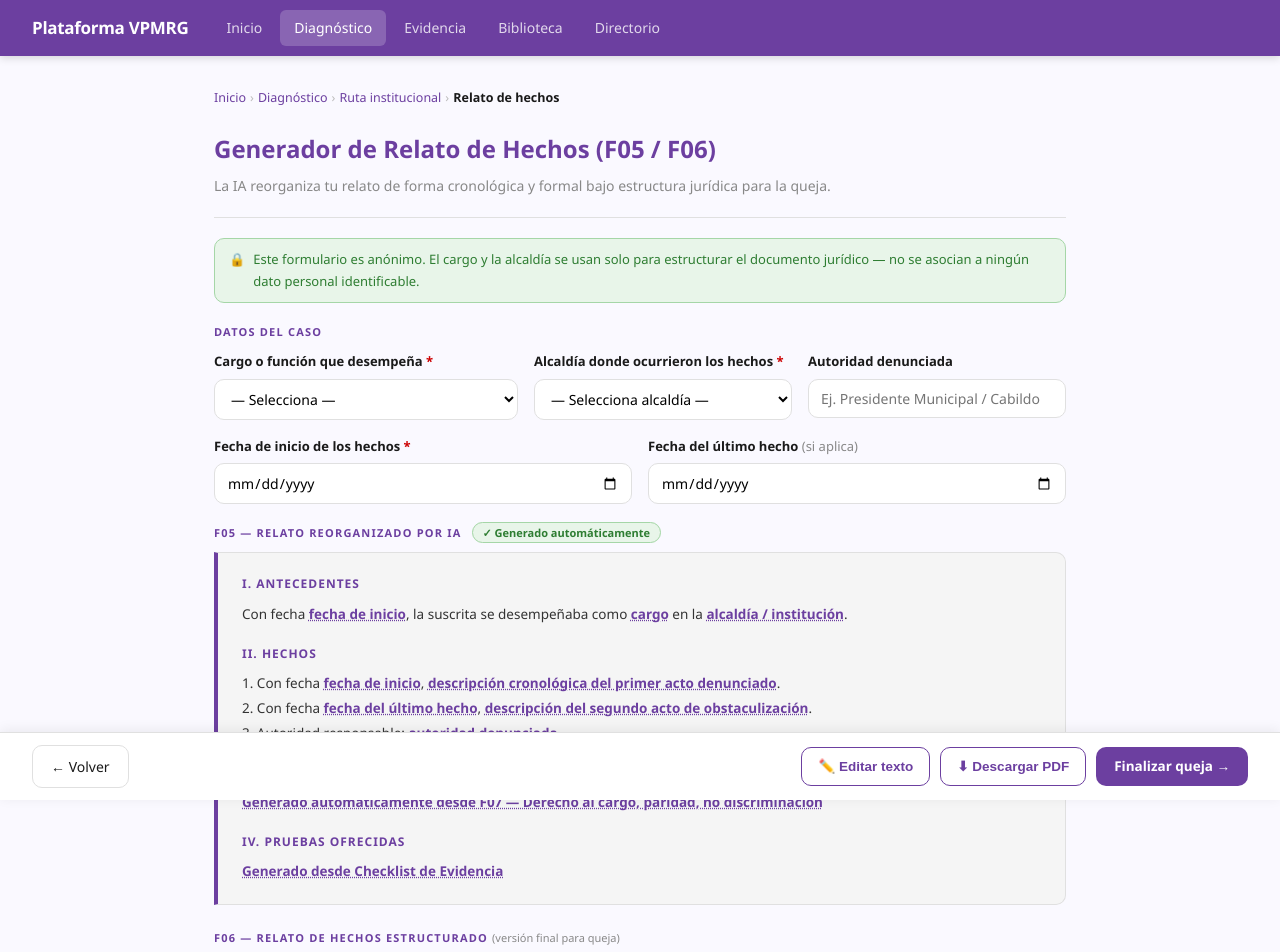
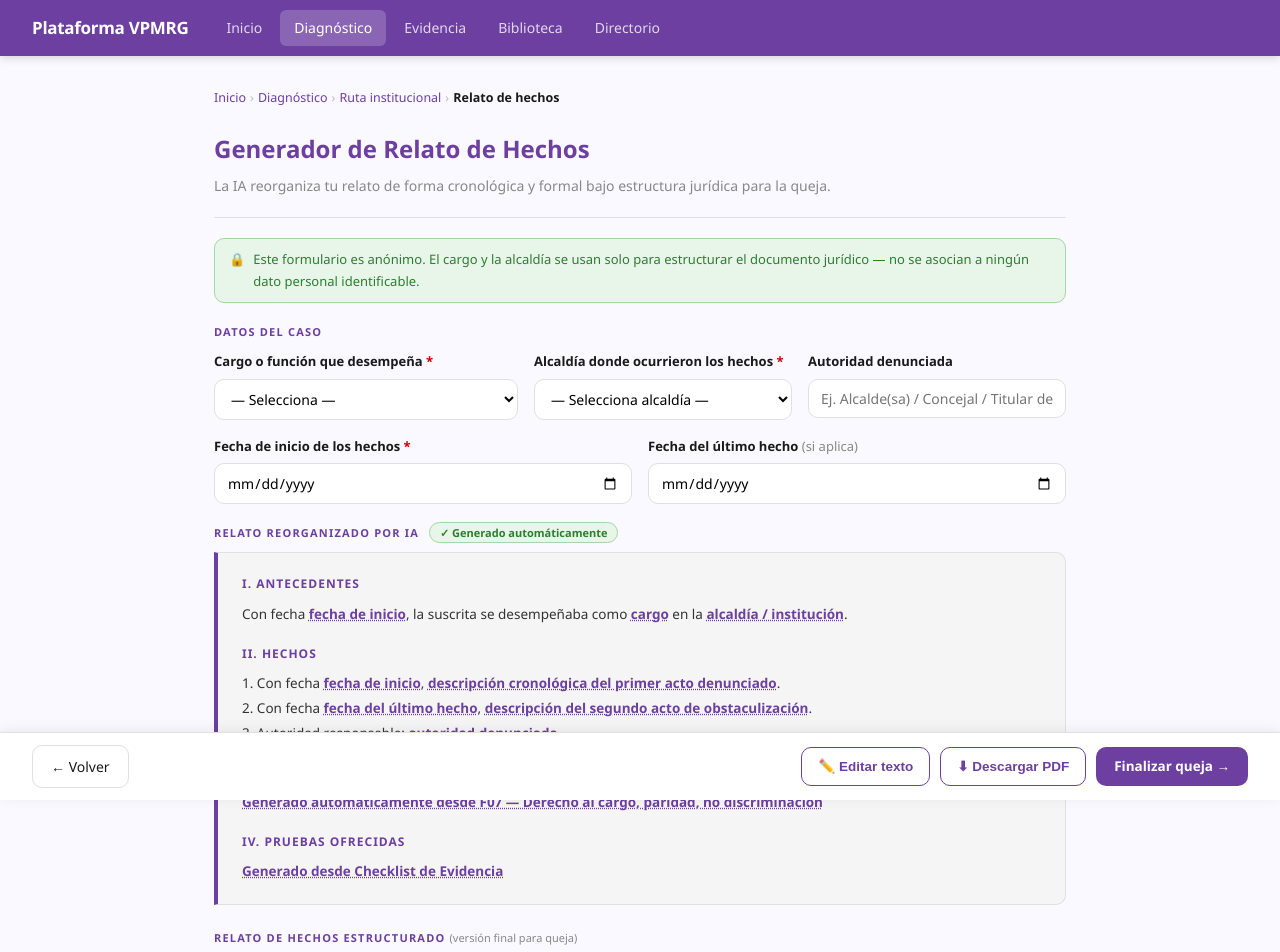
Before and after one commit to joherdhdez3/ProyectoViolenciaGenero, a Next.js app in the folder frontend/: page /relato in a window 1280 px wide. Shown: the top 952 px of the page. Built offline with nearby package versions, Linux system fonts and the light colour scheme.

Commit message:
Ajuste de placeholder de autoridad para contexto de CDMX y limpieza de etiquetas F05/F06

```diff
--- a/frontend/app/relato/page.tsx
+++ b/frontend/app/relato/page.tsx
@@ -48,7 +48,7 @@ export default function PaginaRelato() {
     <div className="page" style={{ paddingBottom: 100 }}>
       <Breadcrumb items={breadcrumbItems} />
 
-      <h1 className="page-title">Generador de Relato de Hechos (F05 / F06)</h1>
+      <h1 className="page-title">Generador de Relato de Hechos</h1>
       <p className="page-subtitle">
         La IA reorganiza tu relato de forma cronológica y formal bajo estructura
         jurídica para la queja.
@@ -106,7 +106,7 @@ export default function PaginaRelato() {
             id="autoridad"
             type="text"
             className="form-input"
-            placeholder="Ej. Presidente Municipal / Cabildo"
+            placeholder="Ej. Alcalde(sa) / Concejal / Titular de la Dependencia"
             value={form.autoridad}
             onChange={(e) => setField('autoridad', e.target.value)}
           />
@@ -145,7 +145,7 @@ export default function PaginaRelato() {
 
       {/* ── F05: Relato reorganizado por IA ── */}
       <div className="section-label">
-        F05 — Relato reorganizado por IA
+        Relato reorganizado por IA
         <span className="gen-badge">✓ Generado automáticamente</span>
       </div>
       <div className="relato-generado" aria-label="Relato generado">
@@ -181,7 +181,7 @@ export default function PaginaRelato() {
 
       {/* ── F06: Relato final estructurado ── */}
       <div className="section-label" style={{ color: 'var(--morado)' }}>
-        F06 — Relato de hechos estructurado{' '}
+        Relato de hechos estructurado{' '}
         <span style={{ fontSize: 11, fontWeight: 400, color: 'var(--gris)', textTransform: 'none', letterSpacing: 0 }}>
           (versión final para queja)
         </span>
```
